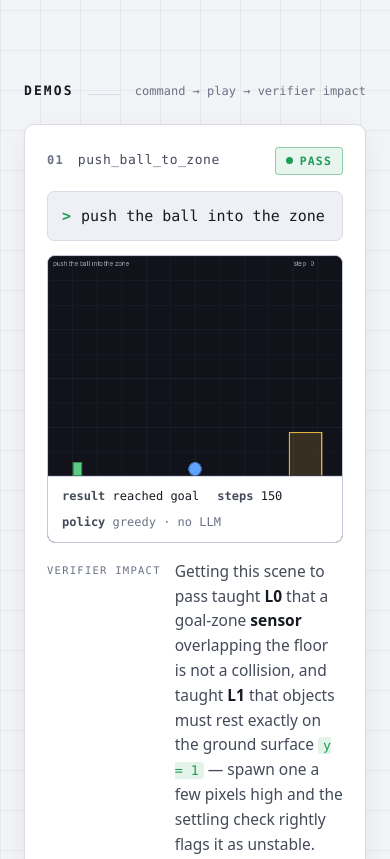
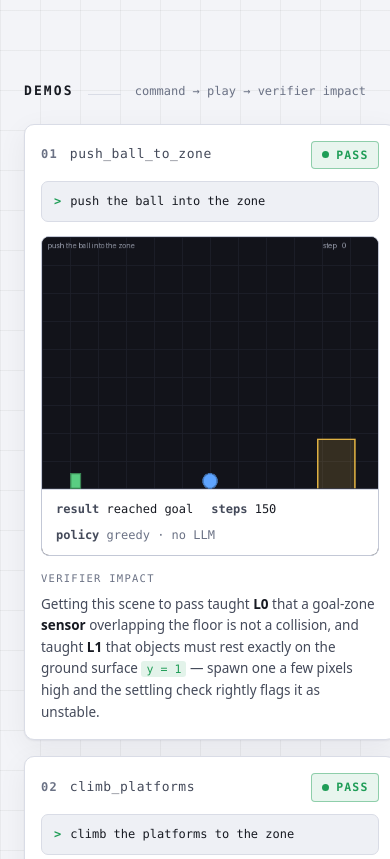
Before and after one commit to eliasnaha/eliasnaha.github.io, a plain HTML site: page day1/index.html in a window 390 px wide. Shown: the part 1150-2009 px from the top of the page. Drawn offline with Linux system fonts and the light colour scheme.

Commit message:
Day 1: all demos on one row (grid layout)
Three-column grid on desktop (2-col mid, 1-col mobile), compacted
card typography. Future days become new rows.

```diff
--- a/day1/index.html
+++ b/day1/index.html
@@ -136,16 +136,26 @@
   .sec-note { font-family: var(--mono); font-size: 12px; color: var(--ink-mute); }
 
   /* ---------- demo entries ---------- */
+  /* all demos of a day sit on ONE row (future days become future rows) */
+  .demo-grid {
+    display: grid;
+    grid-template-columns: 1fr;
+    gap: 16px;
+    margin-top: 22px;
+  }
+  @media (min-width: 700px)  { .demo-grid { grid-template-columns: repeat(2, 1fr); } }
+  @media (min-width: 1000px) { .demo-grid { grid-template-columns: repeat(3, 1fr); } }
   .entry {
     background: var(--panel);
     border: 1px solid var(--line);
     border-radius: 10px;
     box-shadow: var(--shadow);
-    padding: 22px;
-    margin-top: 22px;
+    padding: 16px;
+    display: flex;
+    flex-direction: column;
   }
   .entry-top {
-    display: flex; align-items: center; gap: 14px; margin-bottom: 16px;
+    display: flex; align-items: center; gap: 12px; margin-bottom: 12px;
   }
   .idx {
     font-family: var(--mono); font-size: 12px; font-weight: 600;
@@ -167,10 +177,10 @@
 
   /* prompt: a REPL bar */
   .prompt {
-    font-family: var(--mono); font-size: 15px;
+    font-family: var(--mono); font-size: 12px;
     background: var(--panel-2); border: 1px solid var(--line);
-    border-radius: 7px; padding: 12px 14px; color: var(--ink);
-    display: flex; gap: 10px; align-items: baseline; overflow-x: auto;
+    border-radius: 7px; padding: 10px 12px; color: var(--ink);
+    display: flex; gap: 9px; align-items: baseline; overflow-x: auto;
   }
   .prompt .caret { color: var(--accent); font-weight: 700; flex: none; }
   .prompt .cmd { white-space: nowrap; }
@@ -193,13 +203,13 @@
   .telemetry .num { color: var(--ink); font-variant-numeric: tabular-nums; }
 
   /* influence note */
-  .impact { margin-top: 16px; display: flex; gap: 14px; }
+  .impact { margin-top: 14px; display: flex; flex-direction: column; gap: 7px; }
   .impact .tag {
     flex: none; font-family: var(--mono); font-size: 10.5px; letter-spacing: .12em;
-    text-transform: uppercase; color: var(--ink-mute); padding-top: 3px;
+    text-transform: uppercase; color: var(--ink-mute);
     writing-mode: horizontal-tb;
   }
-  .impact p { margin: 0; color: var(--ink-soft); font-size: 15.5px; }
+  .impact p { margin: 0; color: var(--ink-soft); font-size: 13.5px; }
   .impact p b { color: var(--ink); font-weight: 640; }
   .impact code {
     font-family: var(--mono); font-size: .86em; color: var(--accent);
@@ -266,6 +276,7 @@
     <span class="sec-note">command → play → verifier impact</span>
   </div>
 
+  <div class="demo-grid">
   <!-- 01 -->
   <article class="entry">
     <div class="entry-top">
@@ -339,6 +350,7 @@
         verifier judges what the world <i>does</i>, not what the code that built it claims.</p>
     </div>
   </article>
+  </div>
 
   <div class="sec-label">
     <h2>How a scene is checked</h2>
```
